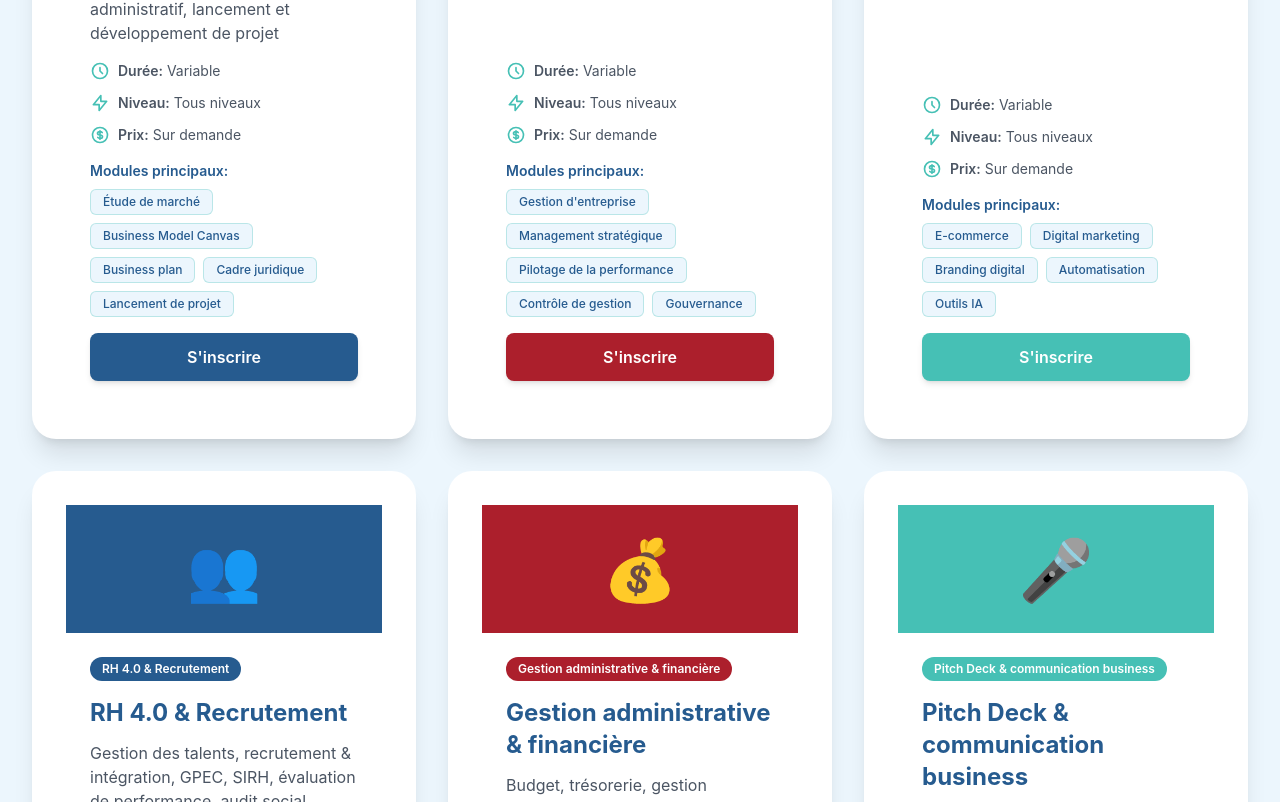
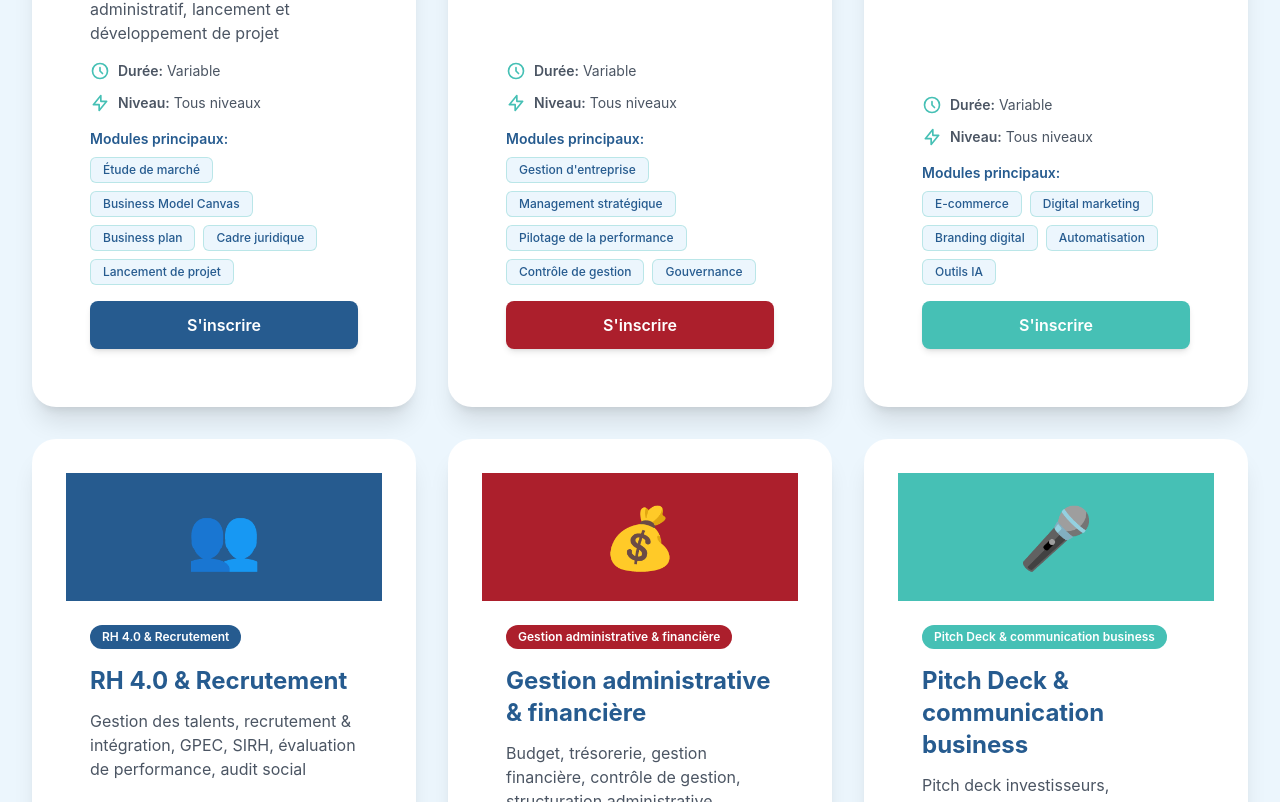
Before and after one commit to adambelguith/exa, a Next.js app: page /formations in a window 1280 px wide. Shown: the part 1138-1940 px from the top of the page. Built offline with nearby package versions, Linux system fonts and the light colour scheme.

Commit message:
update logo

```diff
--- a/app/a-propos/page.tsx
+++ b/app/a-propos/page.tsx
@@ -42,17 +42,17 @@ export default function APropos() {
     },
     {
       icon: "🏢",
-      title: "PME & entreprises",
+      title: "PME",
       color: "#ac1f2c",
     },
     {
       icon: "👤",
-      title: "Particuliers & professionnels",
+      title: "Etudiants & professionnels",
       color: "#46c0b5",
     },
     {
       icon: "🌍",
-      title: "ONG & organisations",
+      title: "ONG",
       color: "#265b8f",
     },
   ];
--- a/app/components/Footer.tsx
+++ b/app/components/Footer.tsx
@@ -11,7 +11,7 @@ export default function Footer() {
           <div>
             <div className="flex items-center space-x-3 mb-4">
               <img
-                src="/logo.png"
+                src="/logo-white.png"
                 alt="EXSA Logo"
                 className="w-16 h-16 object-contain filter drop-shadow-lg"
               />
--- a/app/formations/page.tsx
+++ b/app/formations/page.tsx
@@ -33,7 +33,6 @@ export default function Formations() {
       description: "Étude de marché, validation d'idée, Business Model Canvas (BMC), business plan, cadre juridique & administratif, lancement et développement de projet",
       duration: "Variable",
       level: "Tous niveaux",
-      price: "Sur demande",
       modules: ["Étude de marché", "Business Model Canvas", "Business plan", "Cadre juridique", "Lancement de projet"],
       color: "#265b8f",
       icon: "🚀",
@@ -44,7 +43,6 @@ export default function Formations() {
       description: "Gestion d'entreprise, management stratégique, pilotage de la performance, contrôle de gestion, organisation & gouvernance",
       duration: "Variable",
       level: "Tous niveaux",
-      price: "Sur demande",
       modules: ["Gestion d'entreprise", "Management stratégique", "Pilotage de la performance", "Contrôle de gestion", "Gouvernance"],
       color: "#ac1f2c",
       icon: "💼",
@@ -55,7 +53,6 @@ export default function Formations() {
       description: "Création de boutiques en ligne, digital marketing, branding digital, automatisation, outils digitaux & IA",
       duration: "Variable",
       level: "Tous niveaux",
-      price: "Sur demande",
       modules: ["E-commerce", "Digital marketing", "Branding digital", "Automatisation", "Outils IA"],
       color: "#46c0b5",
       icon: "🛒",
@@ -66,7 +63,6 @@ export default function Formations() {
       description: "Gestion des talents, recrutement & intégration, GPEC, SIRH, évaluation de performance, audit social",
       duration: "Variable",
       level: "Tous niveaux",
-      price: "Sur demande",
       modules: ["Gestion des talents", "Recrutement", "GPEC", "SIRH", "Évaluation de performance"],
       color: "#265b8f",
       icon: "👥",
@@ -77,7 +73,6 @@ export default function Formations() {
       description: "Budget, trésorerie, gestion financière, contrôle de gestion, structuration administrative",
       duration: "Variable",
       level: "Tous niveaux",
-      price: "Sur demande",
       modules: ["Budget", "Trésorerie", "Gestion financière", "Contrôle de gestion", "Structuration administrative"],
       color: "#ac1f2c",
       icon: "💰",
@@ -88,7 +83,6 @@ export default function Formations() {
       description: "Pitch deck investisseurs, présentation de projets, storytelling, communication professionnelle",
       duration: "Variable",
       level: "Tous niveaux",
-      price: "Sur demande",
       modules: ["Pitch deck", "Présentation de projets", "Storytelling", "Communication professionnelle"],
       color: "#46c0b5",
       icon: "🎤",
@@ -99,7 +93,6 @@ export default function Formations() {
       description: "Risk management, gestion de crises, continuité d'activité, analyse SWOT",
       duration: "Variable",
       level: "Intermédiaire à Avancé",
-      price: "Sur demande",
       modules: ["Risk management", "Gestion de crises", "Continuité d'activité", "Analyse SWOT"],
       color: "#265b8f",
       icon: "⚠️",
@@ -110,7 +103,6 @@ export default function Formations() {
       description: "ISO 9001 (SMQ), ISO 27000, qualité, conformité, amélioration continue",
       duration: "Variable",
       level: "Intermédiaire à Avancé",
-      price: "Sur demande",
       modules: ["ISO 9001", "ISO 27000", "Qualité", "Conformité", "Amélioration continue"],
       color: "#ac1f2c",
       icon: "📋",
@@ -121,7 +113,6 @@ export default function Formations() {
       description: "Stratégie marketing, marketing digital, techniques de vente, négociation commerciale",
       duration: "Variable",
       level: "Tous niveaux",
-      price: "Sur demande",
       modules: ["Stratégie marketing", "Marketing digital", "Techniques de vente", "Négociation commerciale"],
       color: "#46c0b5",
       icon: "📱",
@@ -132,7 +123,6 @@ export default function Formations() {
       description: "Digitalisation des processus, systèmes d'information, outils IA, TIC",
       duration: "Variable",
       level: "Tous niveaux",
-      price: "Sur demande",
       modules: ["Digitalisation", "Systèmes d'information", "Outils IA", "TIC"],
       color: "#265b8f",
       icon: "💻",
@@ -143,7 +133,6 @@ export default function Formations() {
       description: "Leadership, intelligence émotionnelle, communication, gestion d'équipe, développement personnel",
       duration: "Variable",
       level: "Tous niveaux",
-      price: "Sur demande",
       modules: ["Leadership", "Intelligence émotionnelle", "Communication", "Gestion d'équipe", "Développement personnel"],
       color: "#ac1f2c",
       icon: "🧠",
@@ -154,7 +143,6 @@ export default function Formations() {
       description: "Langues appliquées au business et au monde professionnel (communication, négociation, contexte entreprise)",
       duration: "Variable",
       level: "Tous niveaux",
-      price: "Sur demande",
       modules: ["Communication professionnelle", "Négociation", "Contexte entreprise", "Business language"],
       color: "#46c0b5",
       icon: "🌍",
@@ -253,13 +241,6 @@ export default function Formations() {
                         <path strokeLinecap="round" strokeLinejoin="round" strokeWidth="2" d="M13 10V3L4 14h7v7l9-11h-7z" />
                       </svg>
                       <span className="font-semibold">Niveau:</span>&nbsp;{formation.level}
-                    </div>
-
-                    <div className="flex items-center text-sm text-gray-600">
-                      <svg className="w-5 h-5 mr-2 text-[#46c0b5]" fill="none" stroke="currentColor" viewBox="0 0 24 24">
-                        <path strokeLinecap="round" strokeLinejoin="round" strokeWidth="2" d="M12 8c-1.657 0-3 .895-3 2s1.343 2 3 2 3 .895 3 2-1.343 2-3 2m0-8c1.11 0 2.08.402 2.599 1M12 8V7m0 1v8m0 0v1m0-1c-1.11 0-2.08-.402-2.599-1M21 12a9 9 0 11-18 0 9 9 0 0118 0z" />
-                      </svg>
-                      <span className="font-semibold">Prix:</span>&nbsp;{formation.price}
                     </div>
                   </div>
 
--- a/app/page.tsx
+++ b/app/page.tsx
@@ -198,7 +198,7 @@ export default function Home() {
 
               <div className="relative z-10 max-w-3xl">
 
-                <div className="animate-fadeInUp mb-4 lg:mb-6" style={{ animationDelay: '0.15s' }}>
+                {/* <div className="animate-fadeInUp mb-4 lg:mb-6" style={{ animationDelay: '0.15s' }}>
                   <Image
                     src="/logo-white.png"
                     alt="EXSA"
@@ -207,10 +207,10 @@ export default function Home() {
                     priority
                     className="h-16 w-auto lg:h-24 drop-shadow-2xl"
                   />
-                </div>
+                </div> */}
 
                 {/* Main Heading - MASSIVE */}
-                <h1 className="text-3xl lg:text-5xl xl:text-6xl font-black text-white mb-6 lg:mb-8 leading-[1.1] animate-fadeInUp transform hover:scale-[1.02] transition-transform duration-500" style={{ animationDelay: '0.2s' }}>
+                <h1 className="text-3xl lg:text-6xl xl:text-7xl font-black text-white mb-6 lg:mb-8 leading-[1.1] animate-fadeInUp transform hover:scale-[1.02] transition-transform duration-500" style={{ animationDelay: '0.2s' }}>
                   Expert Skills<br />
                   <span className="text-[#46c0b5] drop-shadow-2xl">Academy</span>
                 </h1>
```
